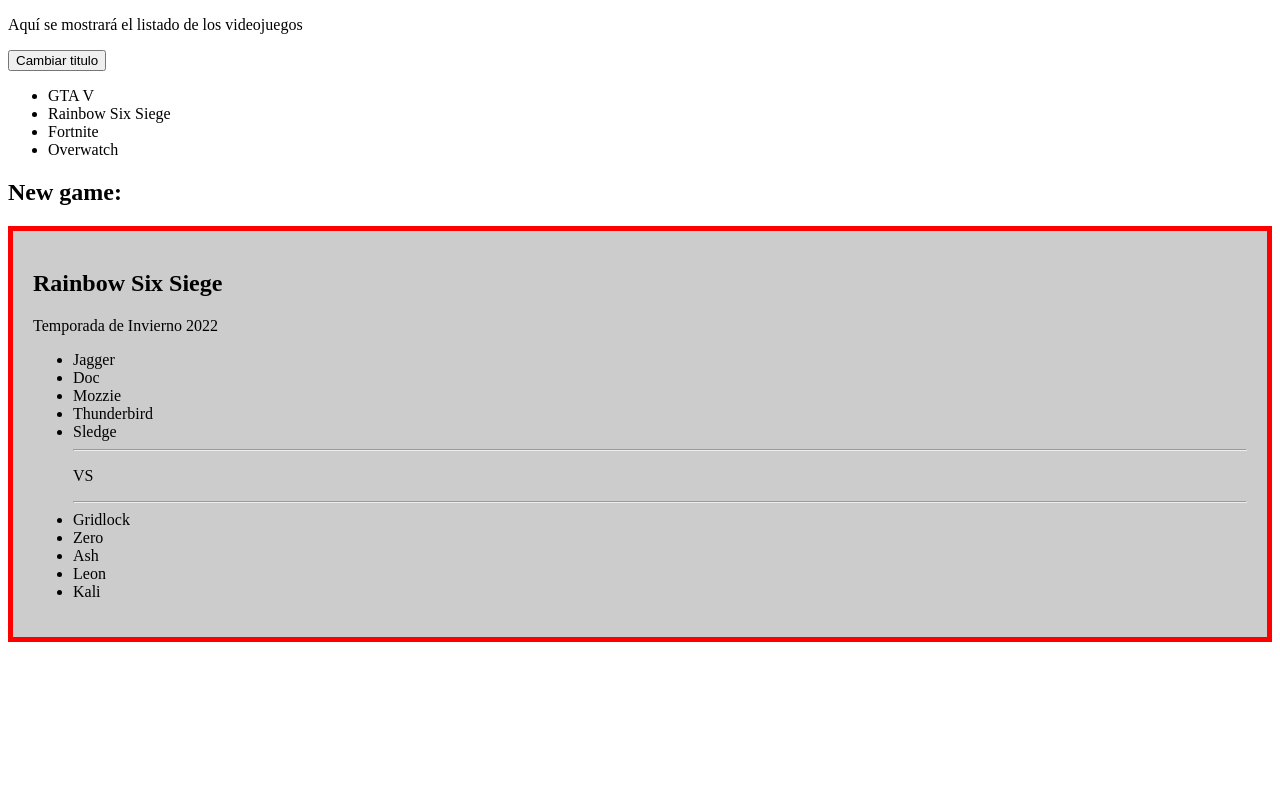
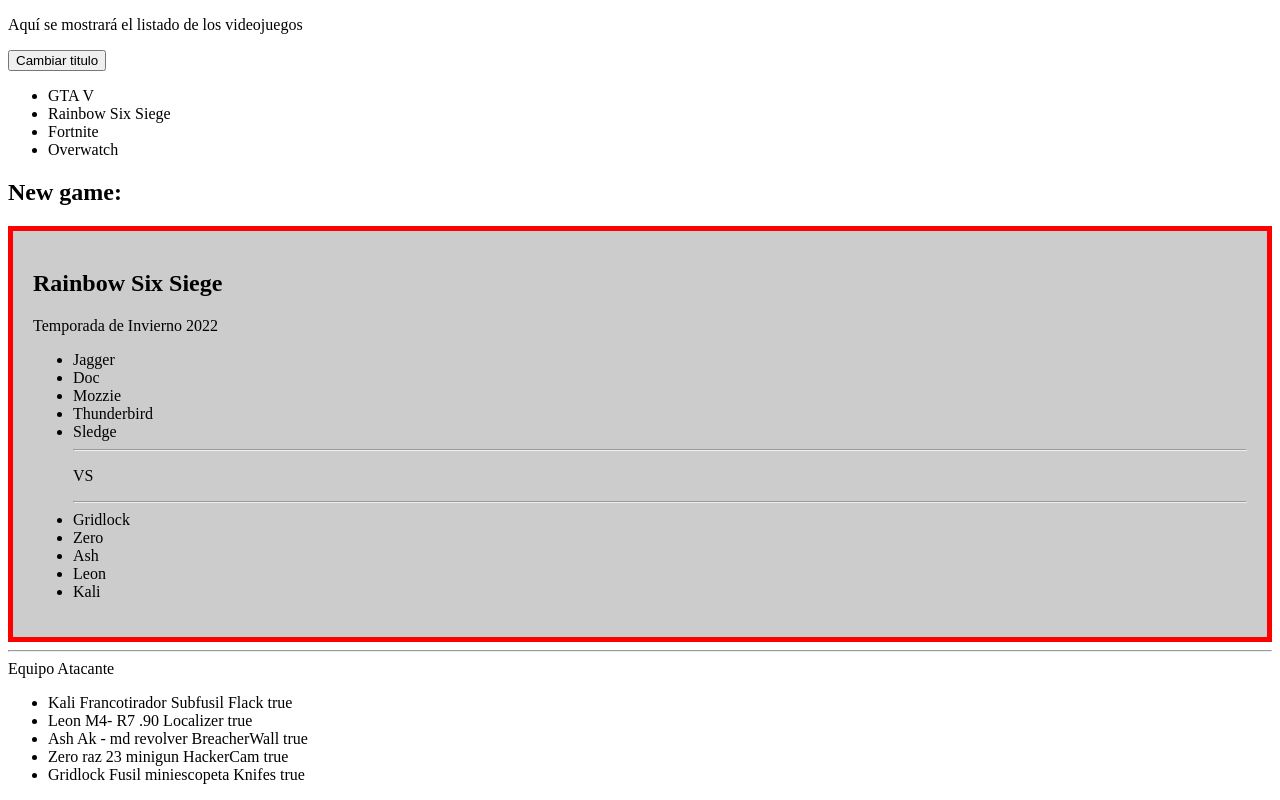
Before and after one commit to Juandieruiz/Master-JavaScript, an Angular app in the folder angular-learning/: page / in a window 1280 px wide. Shown: the part 186-986 px from the top of the page. Before the commit the page ends 836 px from the top, so only its background shows below. Built offline with nearby package versions, Linux system fonts and the light colour scheme.

Commit message:
player component and model

```diff
--- a/angular-learning/src/app/app.module.ts
+++ b/angular-learning/src/app/app.module.ts
@@ -5,12 +5,14 @@
 import { AppComponent } from './app.component';
 import { VideojuegoComponent } from './components/videojuego/videojuego.component';
 import { RainbowSixSiegeComponent } from './components/rainbow-six-siege/rainbow-six-siege.component';
+import { PlayerComponent } from './components/player/player.component';
 
 @NgModule({
   declarations: [
     AppComponent,
     VideojuegoComponent,
-    RainbowSixSiegeComponent
+    RainbowSixSiegeComponent,
+    PlayerComponent
   ],
   imports: [
     BrowserModule,
--- /dev/null
+++ b/angular-learning/src/app/components/player/player.component.html
@@ -0,0 +1,12 @@
+{{team}}
+
+<ul>
+    <li *ngFor="let user of player">
+        {{user.nombre}}
+        {{user.arma1}}
+        {{user.arma2}}
+        {{user.especialidad}}
+        {{user.disponible}}
+
+    </li>
+</ul>
--- /dev/null
+++ b/angular-learning/src/app/components/player/player.component.ts
@@ -0,0 +1,26 @@
+import { Component, OnInit } from '@angular/core';
+import { Player } from '../../models/player';
+
+@Component({
+  selector: 'app-player',
+  templateUrl: './player.component.html',
+  styleUrls: ['./player.component.css']
+})
+export class PlayerComponent implements OnInit {
+public player: Array<Player>;
+public team: string = "Equipo Atacante";
+
+  constructor() {
+    this.player = [
+        new Player('Kali', 'Francotirador', 'Subfusil', 'Flack', true),
+        new Player('Leon', 'M4- R7', '.90', 'Localizer', true),
+        new Player('Ash', 'Ak - md', 'revolver', 'BreacherWall', true),
+        new Player('Zero', 'raz 23', 'minigun', 'HackerCam', true),
+        new Player('Gridlock', 'Fusil', 'miniescopeta', 'Knifes', true),
+    ];
+  }
+
+  ngOnInit(): void {
+  }
+
+}
--- a/angular-learning/src/app/components/rainbow-six-siege/rainbow-six-siege.component.html
+++ b/angular-learning/src/app/components/rainbow-six-siege/rainbow-six-siege.component.html
@@ -22,3 +22,5 @@
     <li>Leon</li>
     <li>Kali</li>
 </ul></div>
+<hr>
+<app-player></app-player>
--- /dev/null
+++ b/angular-learning/src/app/models/player.ts
@@ -0,0 +1,28 @@
+export class Player{
+
+    // Método 1
+    /*
+    public nombre: string;
+    public arma1: string;
+    public arma2: string;
+    public especialidad: string;
+    public disponible: boolean;
+
+    constructor(nombre: string, arma1: string, arma2: string, especialidad: string, disponible: boolean){
+        this.nombre = nombre;
+        this.arma1 = arma1;
+        this.arma2 = arma2;
+        this.especialidad = especialidad;
+        this.disponible = disponible;
+    }
+    */
+   // Método 2
+    constructor(
+        public nombre: string,
+        public arma1: string,
+        public arma2: string,
+        public especialidad: string,
+        public disponible: boolean
+    ){}
+
+}
```
Also changed, not shown: angular-learning/src/app/components/player/player.component.css (added), 1 other file (tests, documents, lock files or other folders).
